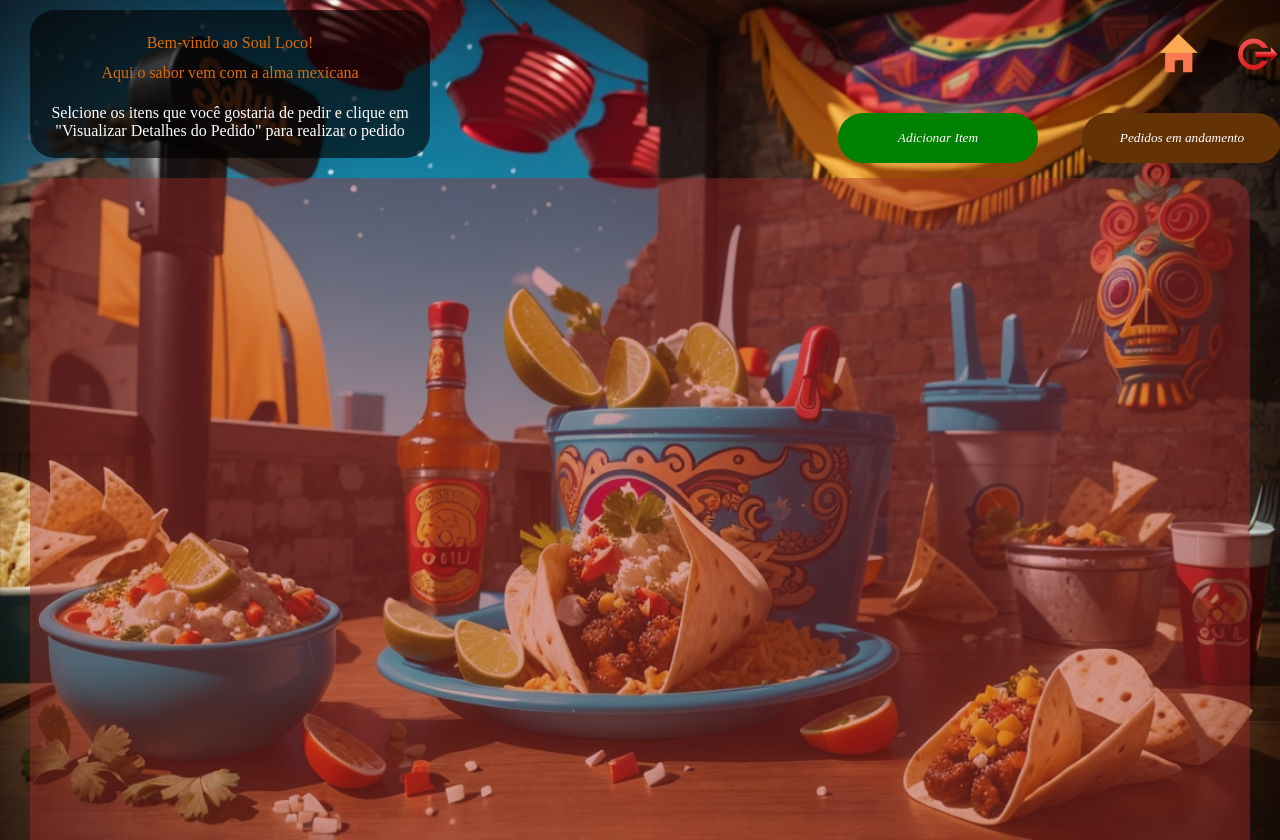
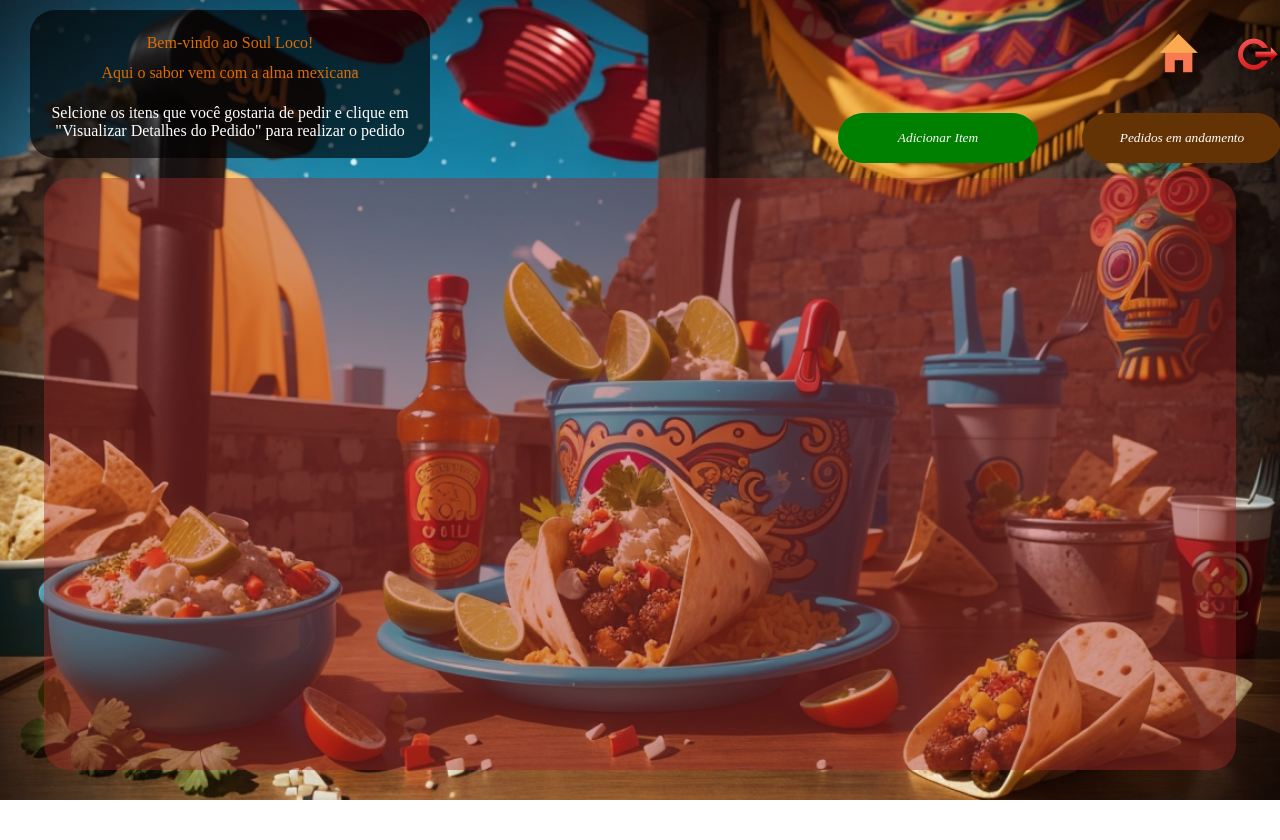
Before and after one commit to Adekb12/Trabalho-Final-ES-SoulLoco, a website: page Implementacao/Frontend/pags/cardapio-gerente.html in a window 1280 px wide. Shown: the top 840 px of the page. After the commit the page ends 800 px from the top, so only its background shows below. Drawn offline with nearby package versions, Linux system fonts and the light colour scheme; some packages are replaced by stand-ins of ours; no server answers; a script that the page names is missing.

Commit message:
feat: correção de ajuste de tamanho de tela

```diff
--- a/Implementacao/Frontend/estilo/cardapio-gerente.css
+++ b/Implementacao/Frontend/estilo/cardapio-gerente.css
@@ -13,6 +13,14 @@ body {
     background-attachment: fixed;
     padding: 10px 30px;
     margin: 0px;
+    display: flex;
+    flex-flow: column;
+    height: 95vh;
+}
+
+header {
+    flex-grow: 0;
+    flex-basis: auto;
 }
 
 div {
@@ -41,6 +49,10 @@ button {
     margin-left: 25px;
 }
 
+button:hover {
+    cursor: pointer;
+}
+
 form {
     height: fit-content;
     width: 450px;
@@ -49,7 +61,7 @@ form {
     top: 2%;
 }
 
-form>p {
+form > p {
     text-align: right;
 }
 
@@ -84,10 +96,12 @@ main {
     padding: 20px;
     margin: auto;
     border-radius: 25px;
-    min-height: 100vh;
+    flex-grow: 1;
+    flex-basis: auto;
+    width: 90vw;
 }
 
 iframe {
-    height: 410px;
+    height: 100%;
     width: 1270px;
 }
```
Also changed, not shown: Implementacao/Frontend/pags/itens-cardapio-cliente.html (added).
